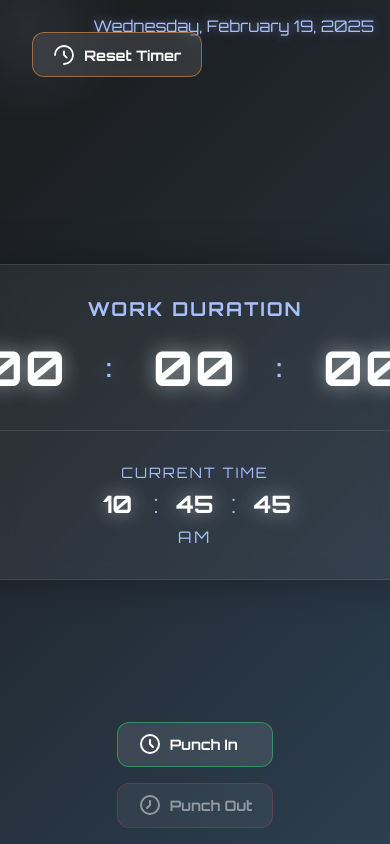
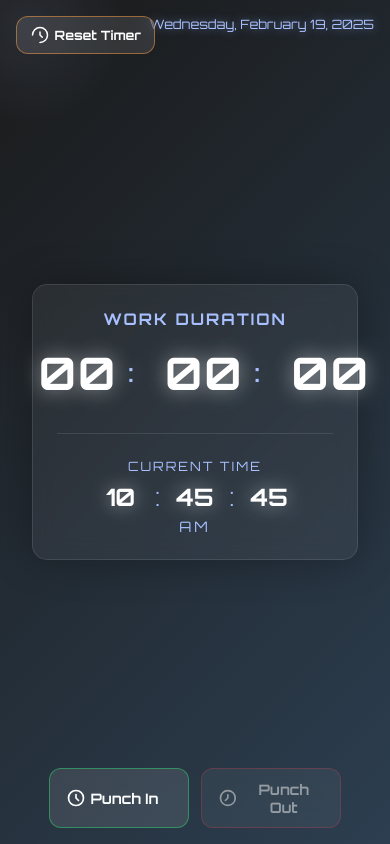
Before and after one commit to younuzbn/webcastletime, a plain HTML site: page index.html in a window 390 px wide. Shown: the top 844 px of the page. Drawn offline with Linux system fonts and the light colour scheme.

Commit message:
Add files via upload

```diff
--- a/styles.css
+++ b/styles.css
@@ -349,3 +349,162 @@ body::after {
 .reset-button:hover svg {
     transform: rotate(180deg);
 }
+
+/* Update existing responsive styles and add new ones */
+@media (max-width: 768px) {
+    .clock-container {
+        padding: 1rem;
+        width: 100%;
+        max-width: 100vw;
+    }
+
+    .clock-circle {
+        padding: 1.5rem;
+        margin: 0 1rem;
+        border-radius: 15px;
+    }
+
+    /* Work Timer mobile styles */
+    .work-timer h2 {
+        font-size: 1rem;
+    }
+
+    .timer-display {
+        font-size: 2.8rem;
+        gap: 0.2rem;
+    }
+
+    .timer-display span {
+        min-width: 60px;
+    }
+
+    /* Current Time mobile styles */
+    .current-time {
+        margin-top: 1.5rem;
+        padding-top: 1.5rem;
+    }
+
+    .current-time small {
+        font-size: 0.8rem;
+    }
+
+    .time-unit span {
+        font-size: 1.5rem;
+    }
+
+    .colon {
+        font-size: 1.5rem;
+        padding: 0 0.1rem;
+    }
+
+    .meridiem {
+        font-size: 0.9rem;
+        margin-top: 0.3rem;
+    }
+
+    /* Control buttons mobile styles */
+    .punch-controls {
+        flex-direction: row;
+        bottom: 1rem;
+        width: 100%;
+        justify-content: center;
+        gap: 0.8rem;
+        padding: 0 1rem;
+    }
+
+    .punch-button {
+        padding: 0.7rem 1rem;
+        font-size: 0.9rem;
+        flex: 1;
+        max-width: 140px;
+    }
+
+    /* Top buttons mobile styles */
+    .reset-button {
+        top: 1rem;
+        left: 1rem;
+        padding: 0.5rem 0.8rem;
+        font-size: 0.8rem;
+    }
+
+    .reset-button svg {
+        width: 20px;
+        height: 20px;
+    }
+
+    .date-display {
+        font-size: 0.8rem;
+        top: 1rem;
+        right: 1rem;
+    }
+
+    /* Button content mobile styles */
+    .button-content {
+        gap: 0.3rem;
+    }
+
+    .button-content svg {
+        width: 20px;
+        height: 20px;
+    }
+}
+
+/* Extra small devices */
+@media (max-width: 375px) {
+    .timer-display {
+        font-size: 2.2rem;
+    }
+
+    .timer-display span {
+        min-width: 45px;
+    }
+
+    .punch-button {
+        padding: 0.6rem 0.8rem;
+        font-size: 0.8rem;
+    }
+
+    .reset-button, .date-display {
+        font-size: 0.7rem;
+    }
+}
+
+/* Landscape mode adjustments */
+@media (max-height: 500px) and (orientation: landscape) {
+    .clock-circle {
+        padding: 1rem 2rem;
+    }
+
+    .work-timer {
+        margin-bottom: 1rem;
+    }
+
+    .current-time {
+        margin-top: 1rem;
+        padding-top: 1rem;
+    }
+
+    .punch-controls {
+        bottom: 0.5rem;
+    }
+
+    .reset-button, .date-display {
+        top: 0.5rem;
+    }
+}
+
+/* Fix any overlapping issues on very small devices */
+@media (max-width: 320px) {
+    .clock-circle {
+        padding: 1rem;
+    }
+
+    .timer-display {
+        font-size: 2rem;
+    }
+
+    .punch-button {
+        padding: 0.5rem 0.6rem;
+        font-size: 0.75rem;
+    }
+}
```
